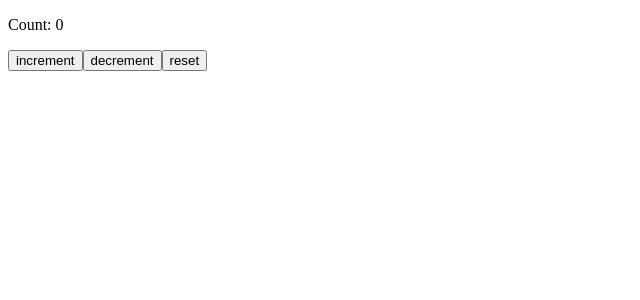
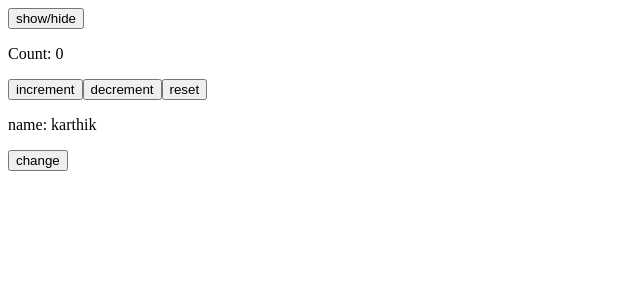
Before and after one commit to karthikgpi1/react-js-practice, a React (Create React App) app: page / in a window 1280 px wide. Shown: the top 300 px of the page, without its empty margins (0-640 px from the left). Built offline with nearby package versions, Linux system fonts and the light colour scheme.

Commit message:
useEffect method

```diff
--- /dev/null
+++ b/src/counter3.js
@@ -0,0 +1,45 @@
+import { useState, useEffect } from "react";
+
+function Counter3(){
+
+
+    const [count, setCount] =useState(0);
+    const [name, setName] =useState("karthik");
+
+    const increment = () => setCount(count + 1);
+    const decrement = () => setCount(count - 1);
+    const reset = () => setCount(0);
+    const changeName = () => setName("white")
+
+    //componentDidMount
+    useEffect(() => {
+       console.log("useEffect 1");
+       // componentWillUnMount
+       return () =>{
+        console.log("useEffect 4");
+       }
+    }, []);
+
+    //componentDidUpdate
+    useEffect (() => {
+        console.log("useEffect 2");
+    });
+
+     //componentDidUpdate - count
+     useEffect (() => {
+        console.log("useEffect 3");
+    },[count]);
+
+    return (
+        <>
+         <p>Count: {count}</p>
+         <button onClick={increment}>increment</button>
+         <button onClick={decrement}>decrement</button>
+         <button onClick={reset}>reset</button>
+         <p>name: {name}</p>
+         <button onClick={changeName}>change</button>
+        </>
+    )
+}
+
+export default Counter3;
--- a/src/index.js
+++ b/src/index.js
@@ -9,7 +9,9 @@ import ReactDOM from "react-dom";
 
 // import Counter from "./counter";
 
-import Counter2 from "./counter2";
+// import Counter2 from "./counter2";
+
+import Counter3 from "./counter3";
 
 
 
@@ -48,7 +50,9 @@ import Counter2 from "./counter2";
 
 // ReactDOM.render(<Counter />, document.getElementById('root'));
 
-ReactDOM.render(<Counter2 />, document.getElementById('root'));
+// ReactDOM.render(<Counter2 />, document.getElementById('root'));
+
+
 
 
 //------------jsx:---------------------------------------
@@ -88,3 +92,19 @@ ReactDOM.render(<Counter2 />, document.getElementById('root'));
 //   <AppFunc/>
 //   <p>hello karthik</p>
 // </div>, document.getElementById('root'));           // using div or React.fragment
+
+
+//----counter3--componentwillUnMount-----------------
+
+function Test () {
+    const [show, setShow] = React.useState(true);
+
+    return (
+        <>
+        <button onClick={() => setShow(!show)}>show/hide</button>
+        {show ? <Counter3 /> : <></>}
+        </>
+    );
+}
+
+ReactDOM.render(<Test />, document.getElementById('root'));
```
